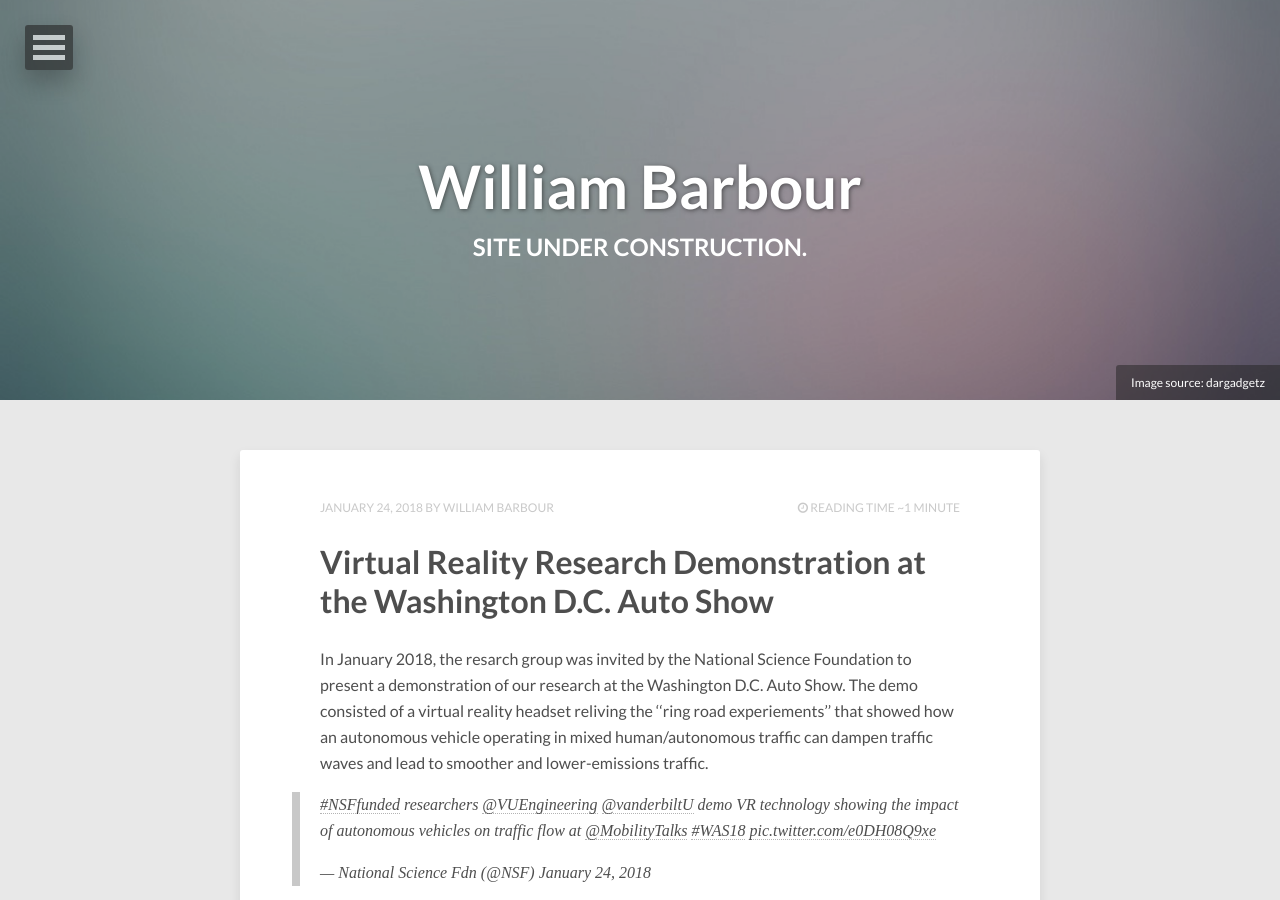
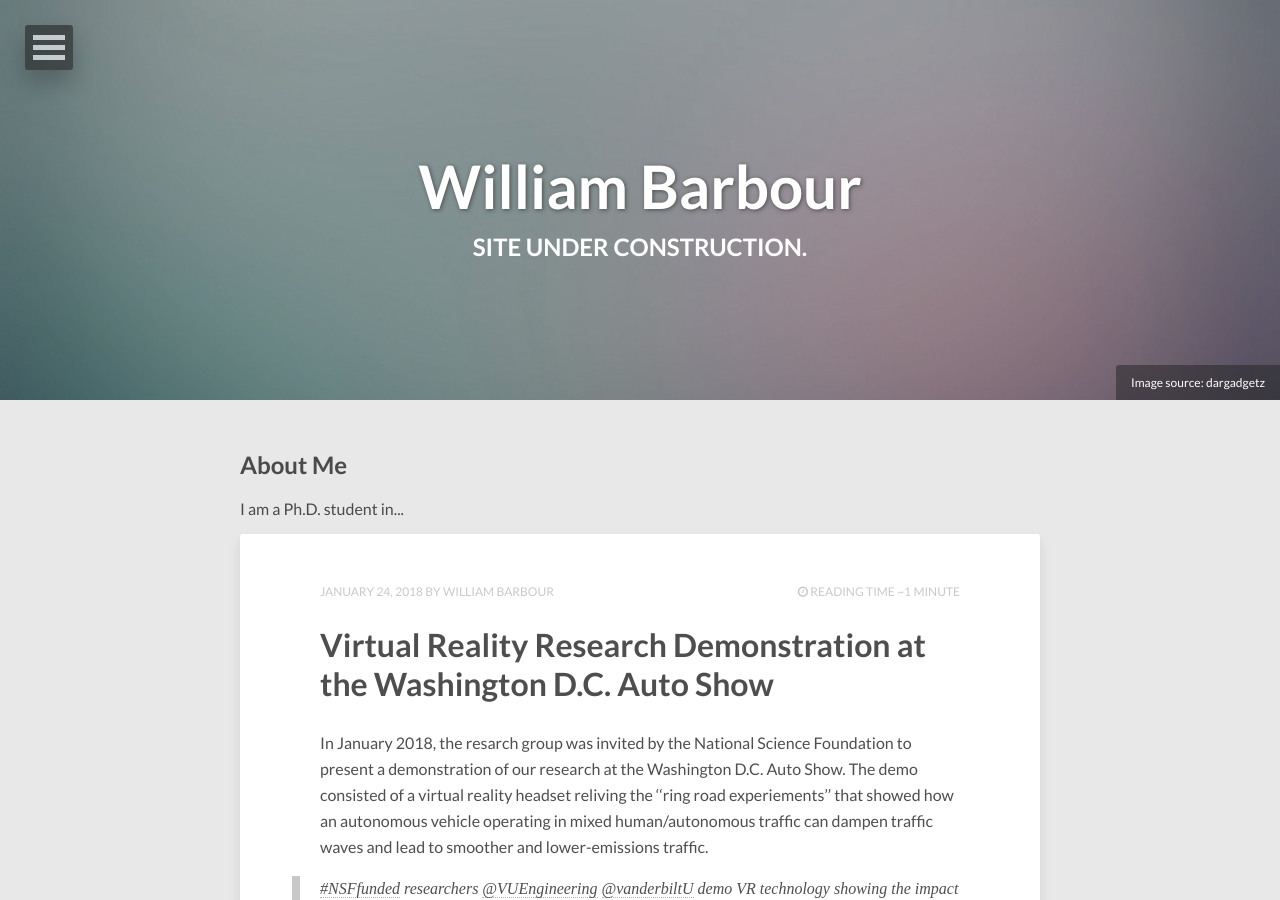
Before and after one commit to barbourww/barbourww.github.io, a Jekyll site: the page built from index.html, in a window 1280 px wide and 900 px high. Built offline with Jekyll 4.4.1, drawn with Linux system fonts in a browser that asks for light colours; nearby versions of some CDN libraries; the list of posts is cut into pages by our own code; comment, search, counter and statistics services are not loaded.

Commit message:
Trying to add a banner section above posts

```diff
--- a/index.html
+++ b/index.html
@@ -9,6 +9,18 @@ image:
   credit: dargadgetz
   creditlink: http://www.dargadgetz.com/ios-7-abstract-wallpaper-pack-for-iphone-5-and-ipod-touch-retina/
 ---
+
+<section id="one" class="wrapper style1 special">
+						<div class="inner">
+							<header class="major">
+								<h2>About Me</h2>
+								<p> I am a Ph.D. student in...
+								</p>
+							</header>
+
+						</div>
+
+					</section>
 
 {% for post in paginator.posts %}
 <article class="hentry">
```
